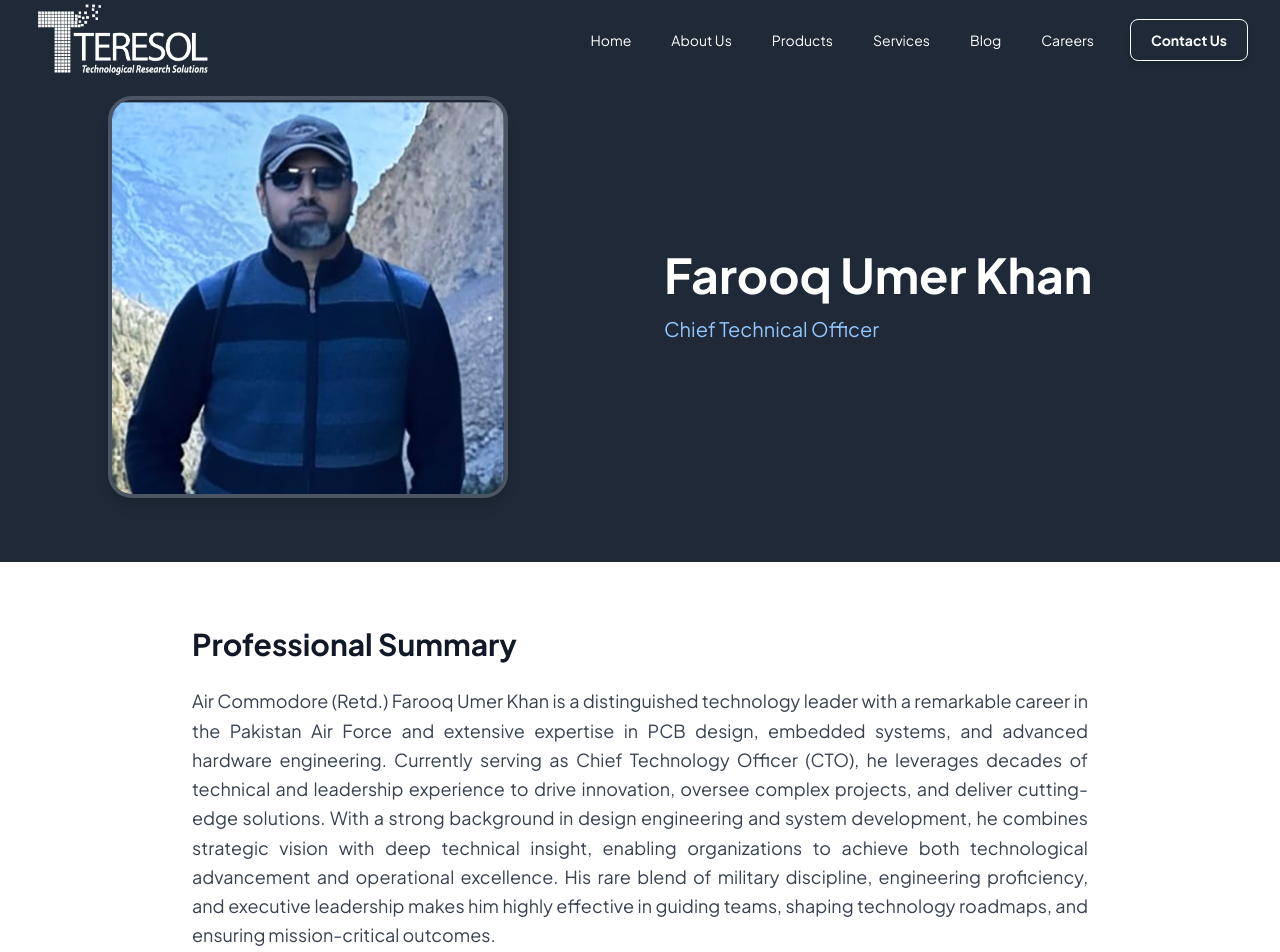
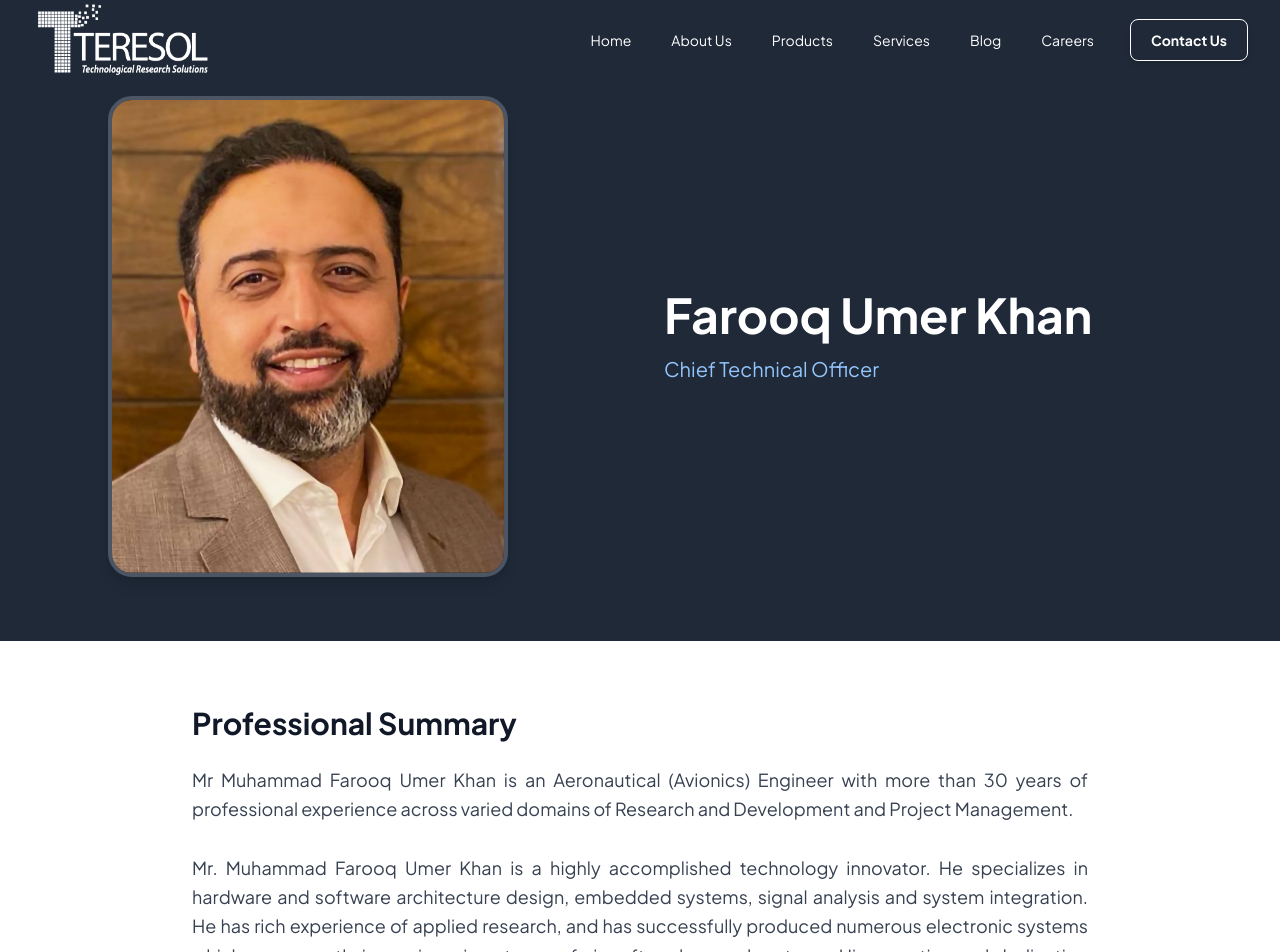
Before and after one commit to UmerDaraz163/teresol-web, a Next.js app: page /team/farooq-umer-khan in a window 1280 px wide. Shown: the top 952 px of the page. Built offline with nearby package versions, Linux system fonts and the light colour scheme.

Commit message:
team page changes

```diff
--- a/app/team/[slug]/page.tsx
+++ b/app/team/[slug]/page.tsx
@@ -61,14 +61,17 @@ const team = [
     name: "Farooq Umer Khan",
     role: "CTO",
     image: "/leadership/CTOo.webp",
-    intro: `Air Commodore (Retd.) Farooq Umer Khan is a distinguished technology leader with a remarkable career in the Pakistan Air Force and extensive expertise in PCB design, embedded systems, and advanced hardware engineering. Currently serving as Chief Technology Officer (CTO), he leverages decades of technical and leadership experience to drive innovation, oversee complex projects, and deliver cutting-edge solutions.
+    intro: `Mr Muhammad Farooq Umer Khan is an Aeronautical (Avionics) Engineer with more than 30 years of professional experience across varied domains of Research and Development and Project Management.<br /><br />
+Mr. Muhammad Farooq Umer Khan is a highly accomplished technology innovator. He specializes in hardware and software architecture design, embedded systems, signal analysis and system integration. He has rich experience of applied research, and has successfully produced numerous electronic systems which are currently in use in various types of aircraft and ground systems. His expertise and dedication have played a key role in establishing TeReSol as a leader in open-architecture computing and electronic systems for aerospace, defense, and industrial applications.<br /><br />
+Prior to his present assignment, he served in Pakistan Air Force in engineering branch where he supervised projects of different scope and magnitude at organizational, national and international levels, while being at senior management positions.<br /><br />
+Mr Khan has also remained actively involved in enhancing Academia-Industry linkages. He has worked as Director ORIC (Office of Research, Innovation & Commercialization) at NuTech University, Islamabad. Based on extensive hand-on experience of carrying out R&D, he made sizeable efforts in creating an enabling environment for product-based research through creation of a meaningful interface between the researchers and industry. He assisted in providing strategic and operational support to the research activities of university, focusing on turning knowledge into innovation through generation of products and refinement of production processes.<br /><br />
+Mr Khan is a published author having multiple internationally recognized and conference papers to his credit.`,
 
-With a strong background in design engineering and system development, he combines strategic vision with deep technical insight, enabling organizations to achieve both technological advancement and operational excellence. His rare blend of military discipline, engineering proficiency, and executive leadership makes him highly effective in guiding teams, shaping technology roadmaps, and ensuring mission-critical outcomes.`,
-  teamMembers: [
-      { name: "Dr. Shahzad Arshad", image: "/leadership/staff/Dr. Shahzad Arshad.jpeg", role:"PD RF Team" },
-      { name: "Adeel Tariq", image: "/leadership/staff/Adeel Tariq.jpeg", role:"PD Tech Support" },
-      { name: "Raheel Bari", image: "/leadership/staff/Raheel Bari.webp" ,role:"PD Embedded Team" },
-      { name: "Daniyal Islam", image: "/place-holder.jpg", role:"PD Embedded Team" },
+    teamMembers: [
+      { name: "Dr. Shahzad Arshad", image: "/leadership/staff/Dr. Shahzad Arshad.jpeg", role: "PD RF Team" },
+      { name: "Adeel Tariq", image: "/leadership/staff/Adeel Tariq.jpeg", role: "PD Tech Support" },
+      { name: "Raheel Bari", image: "/leadership/staff/Raheel Bari.webp", role: "PD Embedded Team" },
+      { name: "Daniyal Islam", image: "/place-holder.jpg", role: "PD Embedded Team" },
     ],
   },
   {
--- a/components/TeamMemberPage.tsx
+++ b/components/TeamMemberPage.tsx
@@ -67,12 +67,14 @@ export default function TeamMemberPage({ member }: { member: TeamMember }) {
       {/* Intro Section */}
       <section className="py-16">
         <div className="container mx-auto px-4 md:px-0 max-w-4xl">
-            <h2 className="text-3xl font-bold text-gray-900 mb-6">
-              Professional Summary
-            </h2>
-            <p className="text-lg text-gray-700 leading-relaxed text-justify">
-              {member.intro}
-            </p>
+          <h2 className="text-3xl font-bold text-gray-900 mb-6">
+            Professional Summary
+          </h2>
+          <p
+            className="text-lg text-gray-700 leading-relaxed text-justify"
+            dangerouslySetInnerHTML={{ __html: member.intro }}
+          ></p>
+
         </div>
       </section>
 
```
Also changed, not shown: public/leadership/CTOo.webp, public/leadership/CTOo_old.webp (added).
